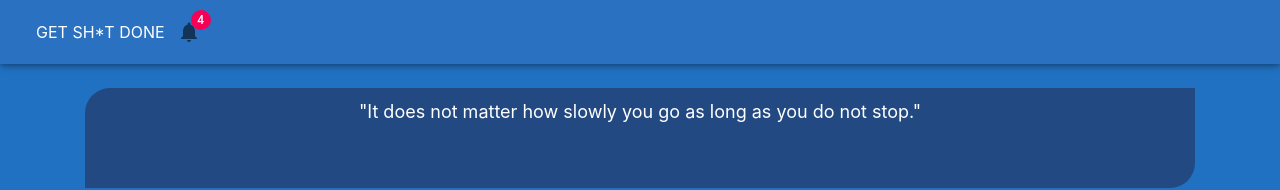
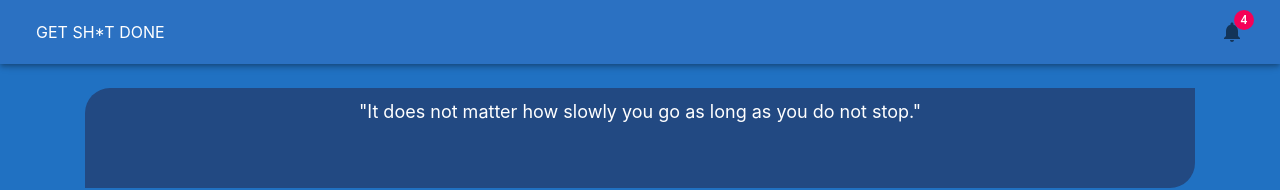
Before and after one commit to BradNichol/todo-app-react, a React (Create React App) app: page / in a window 1280 px wide. Shown: the top 190 px of the page. Built offline with nearby package versions, Linux system fonts and the light colour scheme.

Commit message:
right align notification icon

```diff
--- a/src/Nav/Nav.js
+++ b/src/Nav/Nav.js
@@ -11,6 +11,10 @@ function Nav() {
   const useStyles = makeStyles({
     root: {
       backgroundColor: "#2b71c2"
+    },
+
+    taskNotification: {
+        marginLeft: 'auto'
     }
   });
 
@@ -24,7 +28,7 @@ function Nav() {
               <MenuIcon />
             </IconButton>
             GET SH*T DONE
-            <IconButton>
+            <IconButton className={classes.taskNotification}>
               <Badge badgeContent={4} color="secondary">
                 <NotificationsIcon />
               </Badge>
```
